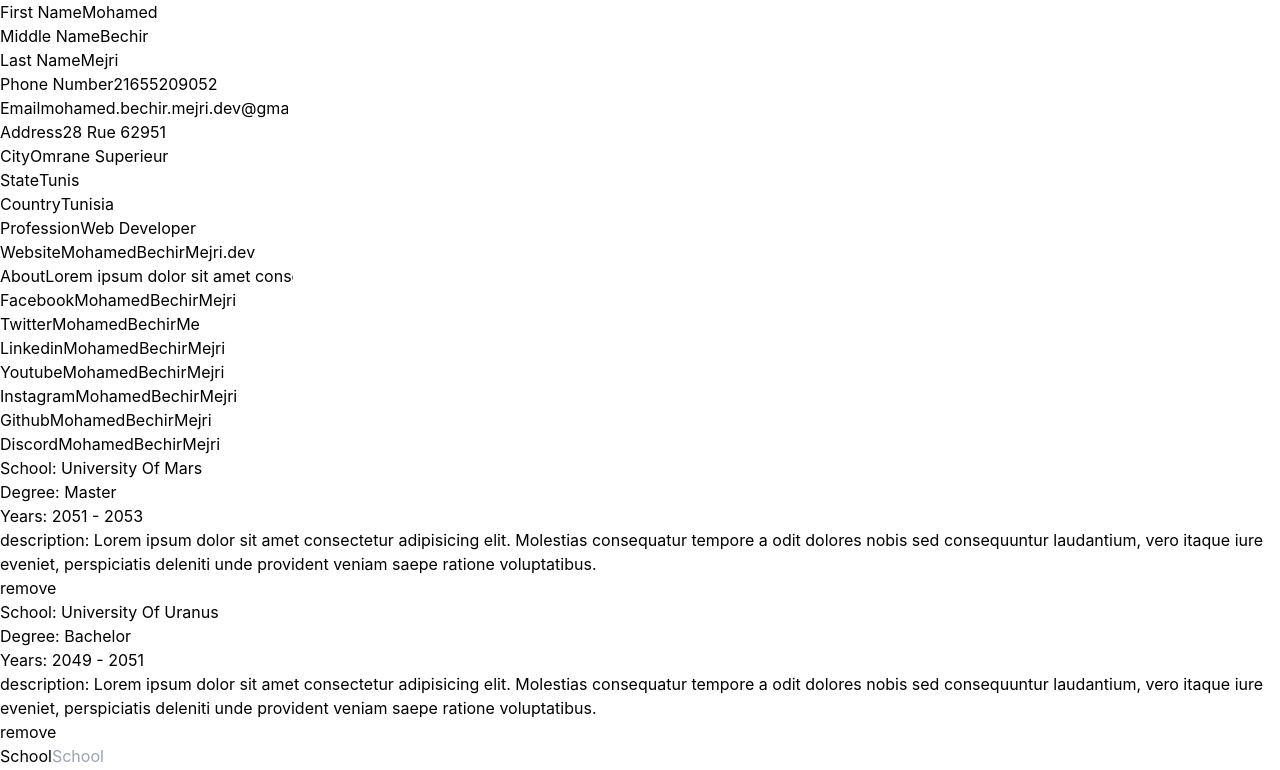
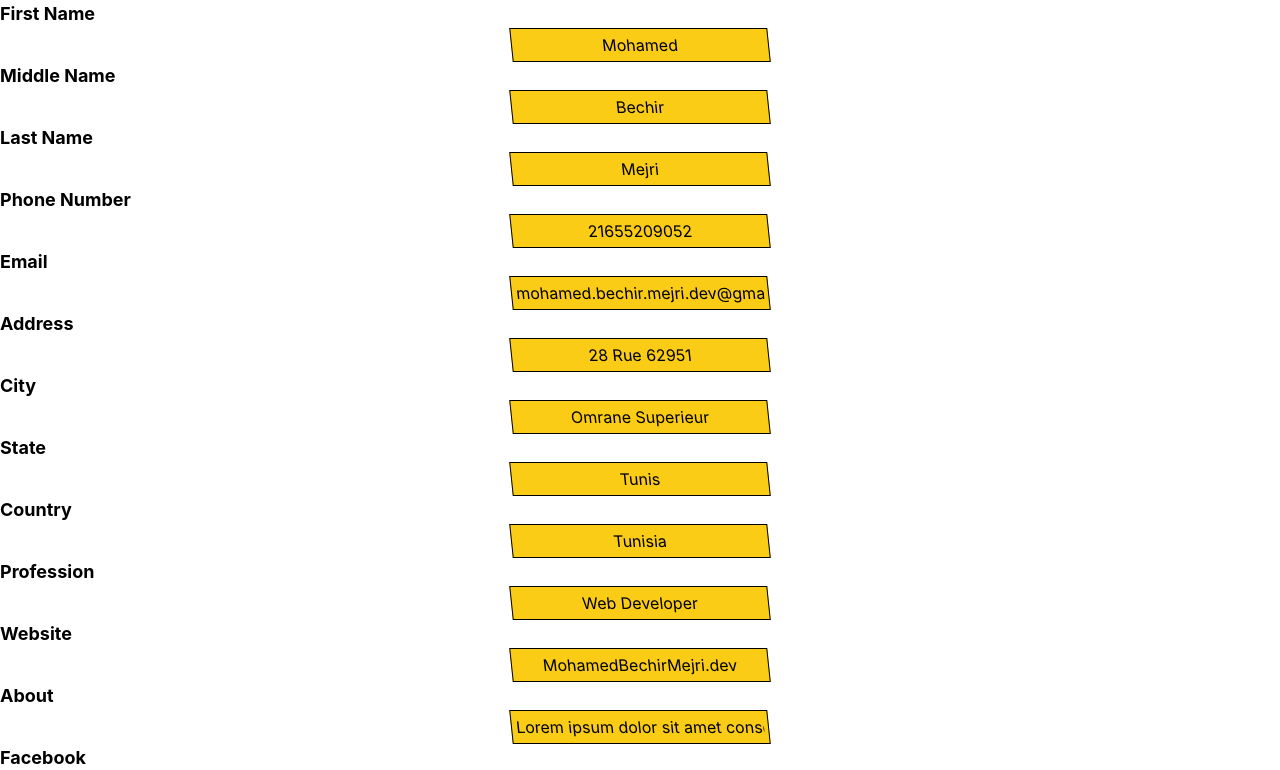
Before and after one commit to MohamedBechirMejri/cv-app-theodinproject, a React (Create React App) app: page / in a window 1280 px wide. Shown: the top 770 px of the page. Built offline with nearby package versions, Linux system fonts and the light colour scheme.

Commit message:
style form

```diff
--- a/src/Components/Edit/FormGroup.tsx
+++ b/src/Components/Edit/FormGroup.tsx
@@ -8,21 +8,28 @@ const FormGroup = ({
   type = "text",
   ClassName = "",
   inputClassName = "",
+  labelClassName = "",
 }: {
+  type?: string;
   label: string;
   f: any;
   value: any;
   id: string;
   ClassName?: string;
-  type?: string;
   inputClassName?: string;
+  labelClassName?: string;
 }) => {
   return (
-    <div className={"" + ClassName}>
-      <label htmlFor={id}>{label}</label>
+    <div className={"flex flex-col items-center justify-center" + ClassName}>
+      <label className="w-full text-lg font-bold text-left" htmlFor={id}>
+        {label}
+      </label>
       <input
         type={type}
-        className={"" + inputClassName}
+        className={
+          "border border-black text-center bg-yellow-400 placeholder:text-black hover:bg-yellow-500 transition-all skew-x-6 outline-none focus:bg-yellow-600 selection:bg-yellow-800 selection:text-white p-1" +
+          inputClassName
+        }
         id={id}
         placeholder={label}
         value={value}
```
